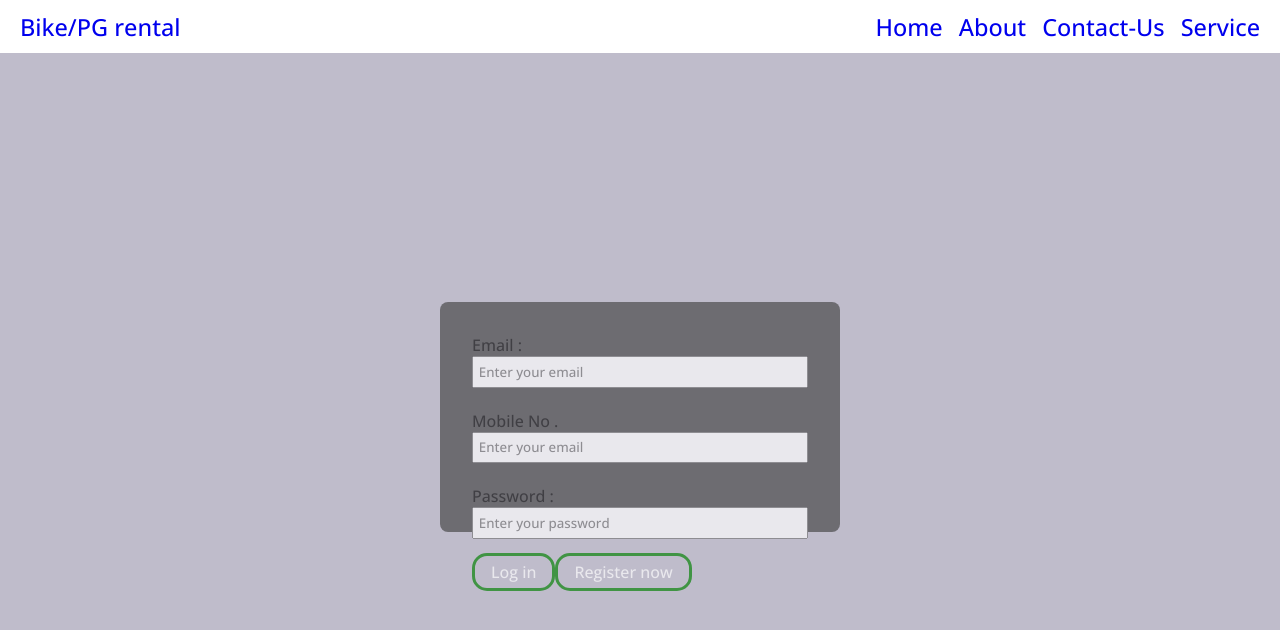
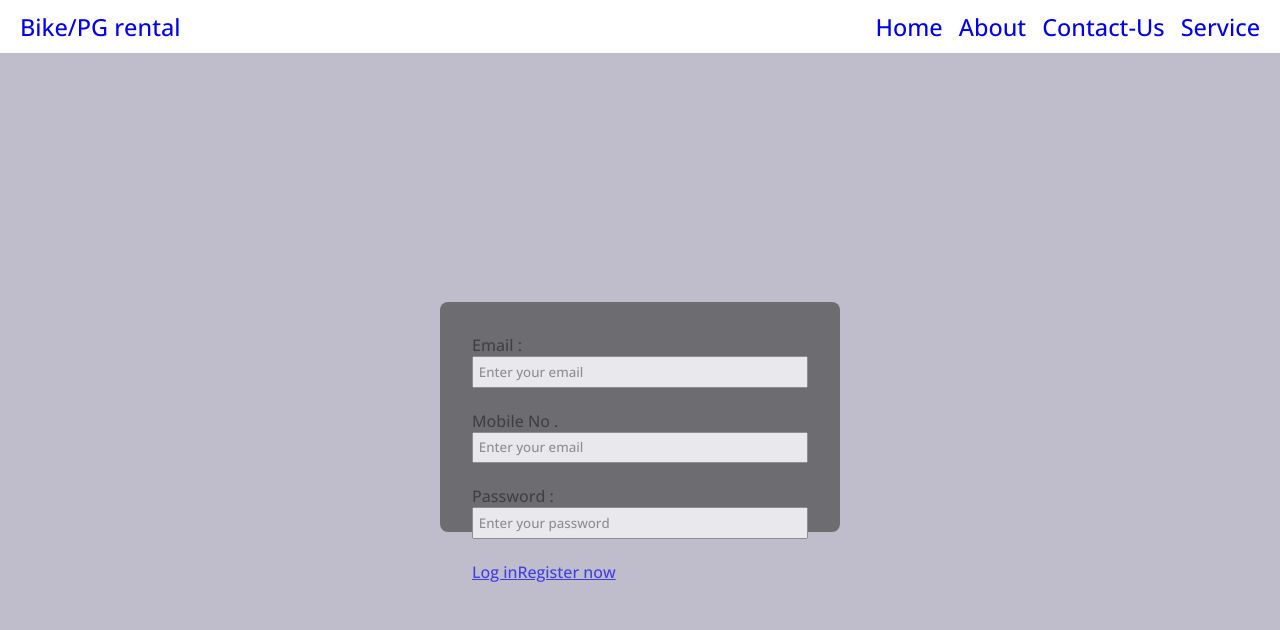
Before and after one commit to arjun2010-ece/bike_pg_rental_system, a React (Vite) app: page /bike-rental/admin in a window 1280 px wide. Shown: the top 630 px of the page. Built offline with nearby package versions, Linux system fonts and the light colour scheme.

Commit message:
updated signup page

```diff
--- a/src/pages/PG-Adminpage.jsx
+++ b/src/pages/PG-Adminpage.jsx
@@ -24,7 +24,7 @@ const PGAdminpage = () => {
         {/* <Link to="/pg-rental/admin/login">Log in</Link>
         <Link to="/pg-rental/admin/signup">Register now</Link> */}
         <div className="btn-group">
-          <button>Log in</button>
+          <Link to="/pg-rental/admin/login">Login</Link>
           <button>Register</button>
         </div>
       </form>
--- a/src/pages/PG-rental.jsx
+++ b/src/pages/PG-rental.jsx
@@ -11,7 +11,7 @@ const PGRentalPage = () => {
             <Link to="/pg-rental/home">PG Homepage</Link>
           </li>
           <li>
-            <Link to="/pg-rental/admin">PG Rental Admin</Link>
+            <Link to="/pg-rental/admin/signup">PG Rental Admin</Link>
           </li>
         </ul>
       </div>
--- a/src/pages/PGAdminpage.css
+++ b/src/pages/PGAdminpage.css
@@ -21,16 +21,8 @@ input{
     width: 100%;
 }
 
-.form a{
-    border: 3px solid green;
-    padding: .3rem 1rem;
-    border-radius: 15px;
-    text-decoration: none;
-    /* text-align: center; */
-    color: #fff;
-    /* display: flex;
-    justify-content: center;
-    width: 20rem; */
+form a{
+    color: white;
 }
 
 .form-group{
@@ -46,6 +38,7 @@ input{
 
 .btn-group{
     display: flex;
+    flex-direction: column;
     justify-content: center;
     gap: 1rem;
 }
@@ -55,4 +48,5 @@ input{
    border-radius: 4px;
    outline: none;
    border: 0;
+   cursor: pointer;
 }
--- a/src/route.jsx
+++ b/src/route.jsx
@@ -35,7 +35,7 @@ const RouteConfig = () => {
         <Route path="/bike-rental/admin/login" element={<BikeAdminpageLogin />} />
         <Route path="/pg-rental" element={<PGRentalPage />} />
         <Route path="/pg-rental/home" element={<PGRentPage />} />
-        <Route path="/pg-rental/admin" element={<PGAdminpage />} />
+        {/* <Route path="/pg-rental/admin/sample" element={<PGAdminpage />} /> */}
         <Route path="/pg-rental/admin/signup" element={< PGAdminpageSignup />} />
         <Route path="/pg-rental/admin/login" element={<PGAdminpageLogin />} />
       </Routes>
```
